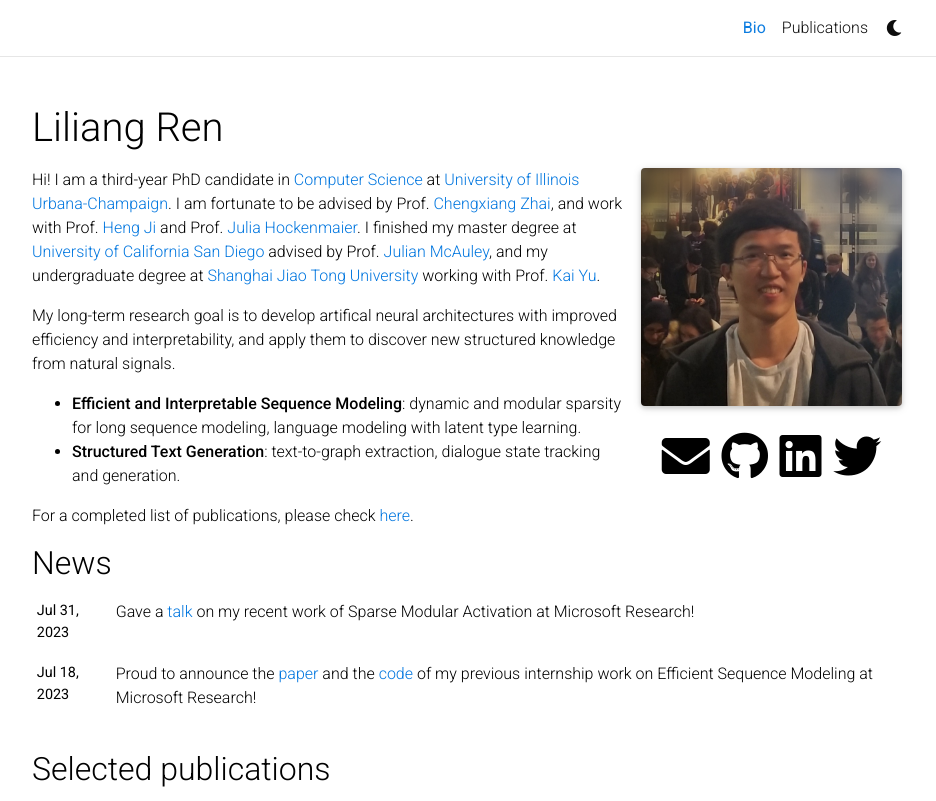
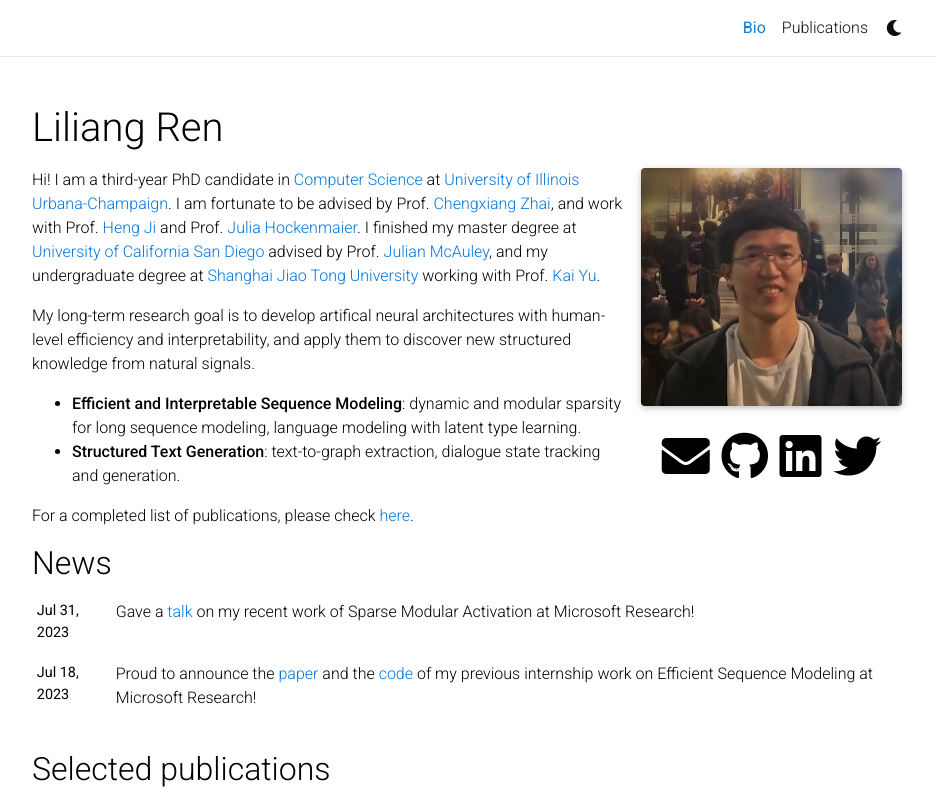
Before and after one commit to renll/renll.github.io, a Jekyll site: the page built from _pages/about.md, in a window 1280 px wide and 975 px high, cut to the strip 0-801 px from the top of the window. Shown: the whole strip, without its empty margins (173-1109 px from the left). Built offline with Jekyll 4.4.1, drawn with Linux system fonts in a browser that asks for light colours; full-size pictures stand in for the smaller copies a plugin makes; comment, search, counter and statistics services are not loaded; a style sheet for code colours, icons or effects is not loaded.

Commit message:
Update about.md

```diff
--- a/_pages/about.md
+++ b/_pages/about.md
@@ -15,7 +15,7 @@
 
 Hi! I am a third-year PhD candidate in [Computer Science](https://cs.illinois.edu/) at [University of Illinois Urbana-Champaign](https://illinois.edu/). I am fortunate to be advised by Prof. [Chengxiang Zhai](http://czhai.cs.illinois.edu/), and work with Prof. [Heng Ji](http://blender.cs.illinois.edu/hengji.html) and Prof. [Julia Hockenmaier](https://juliahmr.cs.illinois.edu/). I finished my master degree at [University of California San Diego](https://jacobsschool.ucsd.edu/) advised by Prof. [Julian McAuley](https://cseweb.ucsd.edu/~jmcauley/), and my undergraduate degree at [Shanghai Jiao Tong University](https://www.ji.sjtu.edu.cn/) working with Prof. [Kai Yu](https://x-lance.sjtu.edu.cn/en/members/kai_yu).
 
-My long-term research goal is to develop artifical neural architectures with improved efficiency and interpretability, and apply them to discover new structured knowledge from natural signals.
+My long-term research goal is to develop artifical neural architectures with human-level efficiency and interpretability, and apply them to discover new structured knowledge from natural signals.
 
 * **Efficient and Interpretable Sequence Modeling**: dynamic and modular sparsity for long sequence modeling, language modeling with latent type learning.
 * **Structured Text Generation**: text-to-graph extraction, dialogue state tracking and generation.
```
